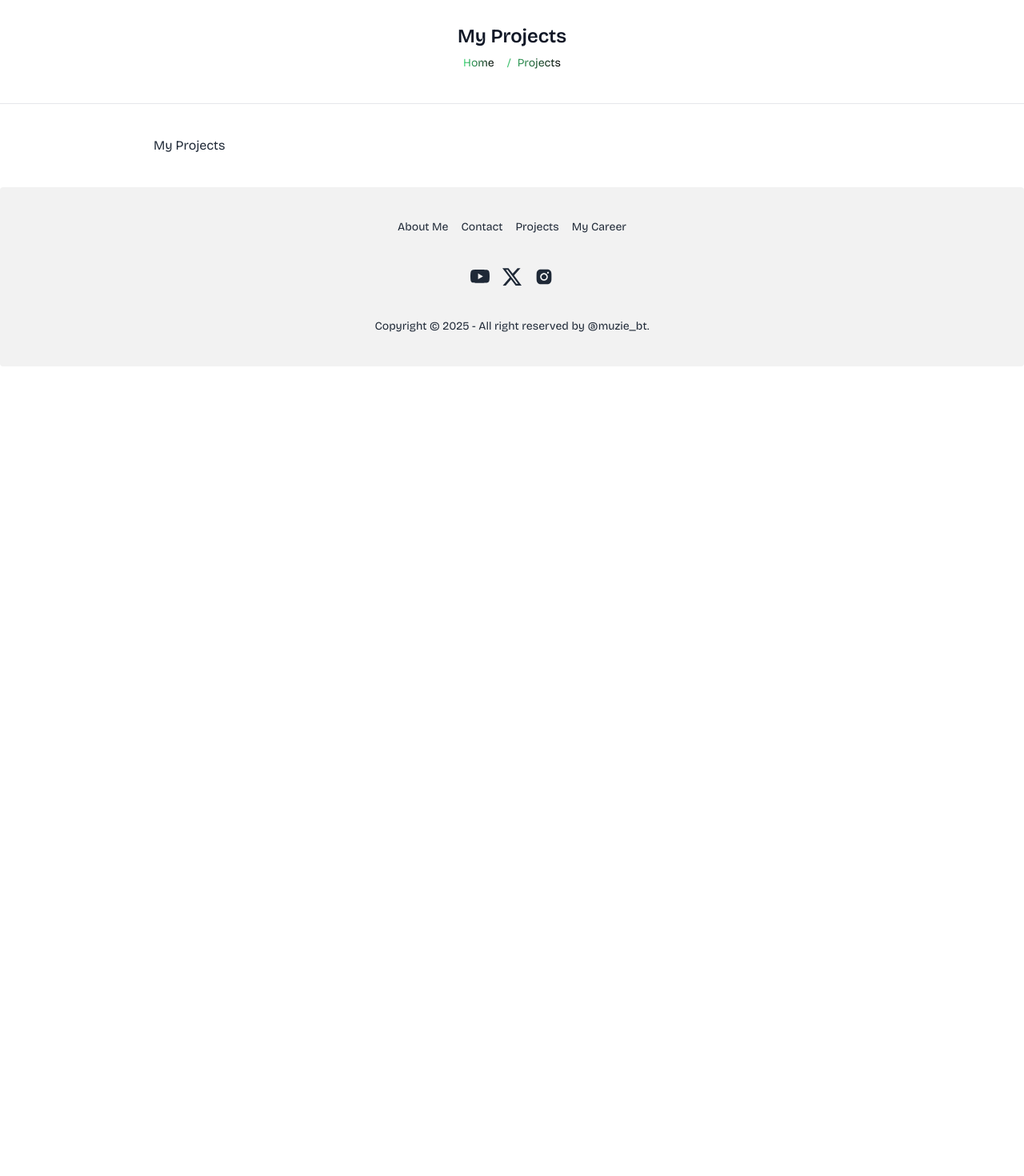
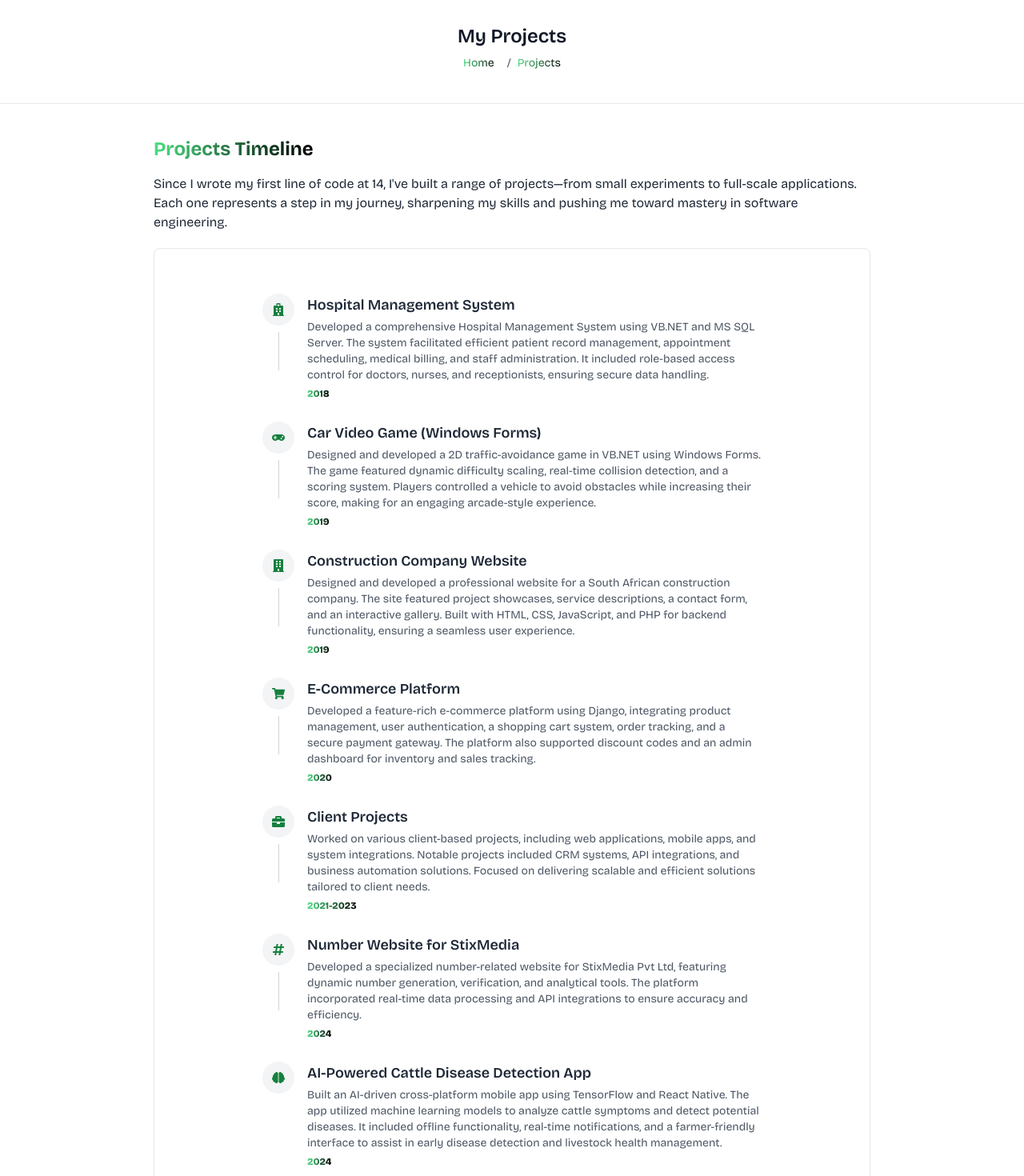
Before and after one commit to bhekumuzitshuma/muziebt, a Next.js app: page /projects in a window 1280 px wide. Shown: the part 80-1550 px from the top of the page at 80% size. Before the commit the page ends 800 px from the top, so only its background shows below. Built offline with nearby package versions, Linux system fonts and the light colour scheme.

Commit message:
updates to projects and custom css

```diff
--- /dev/null
+++ b/src/components/ProjectsTimeline.jsx
@@ -0,0 +1,94 @@
+import {
+  FaHospital,
+  FaGamepad,
+  FaBuilding,
+  FaShoppingCart,
+  FaBriefcase,
+  FaHashtag,
+  FaBrain,
+} from "react-icons/fa";
+
+const projects = [
+  {
+    year: "2018",
+    title: "Hospital Management System",
+    description:
+      "Developed a comprehensive Hospital Management System using VB.NET and MS SQL Server. The system facilitated efficient patient record management, appointment scheduling, medical billing, and staff administration. It included role-based access control for doctors, nurses, and receptionists, ensuring secure data handling.",
+    icon: <FaHospital />,
+  },
+  {
+    year: "2019",
+    title: "Car Video Game (Windows Forms)",
+    description:
+      "Designed and developed a 2D traffic-avoidance game in VB.NET using Windows Forms. The game featured dynamic difficulty scaling, real-time collision detection, and a scoring system. Players controlled a vehicle to avoid obstacles while increasing their score, making for an engaging arcade-style experience.",
+    icon: <FaGamepad />,
+  },
+  {
+    year: "2019",
+    title: "Construction Company Website",
+    description:
+      "Designed and developed a professional website for a South African construction company. The site featured project showcases, service descriptions, a contact form, and an interactive gallery. Built with HTML, CSS, JavaScript, and PHP for backend functionality, ensuring a seamless user experience.",
+    icon: <FaBuilding />,
+  },
+  {
+    year: "2020",
+    title: "E-Commerce Platform",
+    description:
+      "Developed a feature-rich e-commerce platform using Django, integrating product management, user authentication, a shopping cart system, order tracking, and a secure payment gateway. The platform also supported discount codes and an admin dashboard for inventory and sales tracking.",
+    icon: <FaShoppingCart />,
+  },
+  {
+    year: "2021-2023",
+    title: "Client Projects",
+    description:
+      "Worked on various client-based projects, including web applications, mobile apps, and system integrations. Notable projects included CRM systems, API integrations, and business automation solutions. Focused on delivering scalable and efficient solutions tailored to client needs.",
+    icon: <FaBriefcase />,
+  },
+  {
+    year: "2024",
+    title: "Number Website for StixMedia",
+    description:
+      "Developed a specialized number-related website for StixMedia Pvt Ltd, featuring dynamic number generation, verification, and analytical tools. The platform incorporated real-time data processing and API integrations to ensure accuracy and efficiency.",
+    icon: <FaHashtag />,
+  },
+  {
+    year: "2024",
+    title: "AI-Powered Cattle Disease Detection App",
+    description:
+      "Built an AI-driven cross-platform mobile app using TensorFlow and React Native. The app utilized machine learning models to analyze cattle symptoms and detect potential diseases. It included offline functionality, real-time notifications, and a farmer-friendly interface to assist in early disease detection and livestock health management.",
+    icon: <FaBrain />,
+  },
+];
+
+export default function ProjectsTimeline() {
+  return (
+    <div className="max-w-2xl mx-auto p-6 ">
+      <div className="space-y-6">
+        {projects.map((project, index) => (
+          <div key={index} className="flex gap-x-4 items-start relative">
+            {/* Icon */}
+            <div className="relative flex justify-center items-center w-10 h-10 bg-gray-100 rounded-full text-green-700">
+              {project.icon}
+            </div>
+            {/* Timeline Connector */}
+            {index !== projects.length - 1 && (
+              <div className="absolute top-12 left-5 w-px h-12 bg-gray-300"></div>
+            )}
+            {/* Content */}
+            <div className="flex-1">
+              <h3 className="text-lg font-semibold text-gray-800 flex items-center gap-x-2">
+                {project.title}
+              </h3>
+              <p className="text-sm text-gray-600 mt-1">
+                {project.description}
+              </p>
+              <span className="text-xs font-black gradient-text text-green-500">
+                {project.year}
+              </span>
+            </div>
+          </div>
+        ))}
+      </div>
+    </div>
+  );
+}
--- a/src/components/layout/HeaderComponent.jsx
+++ b/src/components/layout/HeaderComponent.jsx
@@ -10,14 +10,11 @@ const HeaderComponent = ({ title, breadcrumbs }) => {
       <nav className="mt-2">
         <ul className="flex space-x-2 text-sm text-gray-600">
           {breadcrumbs.map((crumb, index) => (
-            <li
-              key={index}
-              className="flex items-center text-transparent bg-clip-text bg-gradient-to-r from-green-400 to-black"
-            >
+            <li key={index} className="flex items-center ">
               {index > 0 && <span className="mx-2">/</span>}
               <a
                 href={crumb.link}
-                className="hover:text-gray-900 hover:underline transition-colors duration-200"
+                className="hover:text-gray-900 hover:underline text-transparent bg-clip-text bg-gradient-to-r from-green-400 to-black transition-colors duration-200"
               >
                 {crumb.label}
               </a>
--- a/src/pages/projects/index.jsx
+++ b/src/pages/projects/index.jsx
@@ -1,6 +1,7 @@
 import React from "react";
 import MainLayout from "@/components/layout/MainLayout";
 import HeaderComponent from "@/components/layout/HeaderComponent";
+import ProjectsTimeline from "@/components/ProjectsTimeline";
 
 const Index = () => {
   const breadcrumbs = [
@@ -12,7 +13,20 @@ const Index = () => {
       <div className="border-t border-b">
         <HeaderComponent title="My Projects" breadcrumbs={breadcrumbs} />
       </div>
-      <div className="max-w-4xl mx-auto py-10">My Projects</div>
+      <div className="max-w-4xl px-4 md:px-0 mx-auto py-10">
+        <h2 className="text-2xl mb-4 font-bold">
+          <span className="gradient-text">Projects Timeline</span>
+        </h2>
+        <p className="mb-4">
+          Since I wrote my first line of code at 14, I've built a range of
+          projects—from small experiments to full-scale applications. Each one
+          represents a step in my journey, sharpening my skills and pushing me
+          toward mastery in software engineering.
+        </p>
+        <div className="my-5 py-8 border rounded-lg">
+          <ProjectsTimeline />
+        </div>
+      </div>
     </MainLayout>
   );
 };
--- a/src/styles/globals.css
+++ b/src/styles/globals.css
@@ -19,6 +19,10 @@ body {
   @apply sm:w-auto flex items-center justify-center bg-gradient-to-r from-gray-800 to-black text-white px-6 py-2 rounded-lg hover:scale-105 transform transition-all duration-300;
 }
 
+.gradient-text {
+  @apply text-transparent bg-clip-text bg-gradient-to-r from-green-400 to-black;
+}
+
 /* Custom CSS */
 @keyframes gradient {
   0% {
--- a/tailwind.config.mjs
+++ b/tailwind.config.mjs
@@ -14,6 +14,7 @@ export default {
         "pulse-slow": "pulse 6s infinite",
         "fade-in-up": "fadeInUp 0.5s ease-out",
         star: "twinkle 1.5s infinite",
+
         "infinite-scroll": "infiniteScroll 20s linear infinite",
       },
       keyframes: {
```
